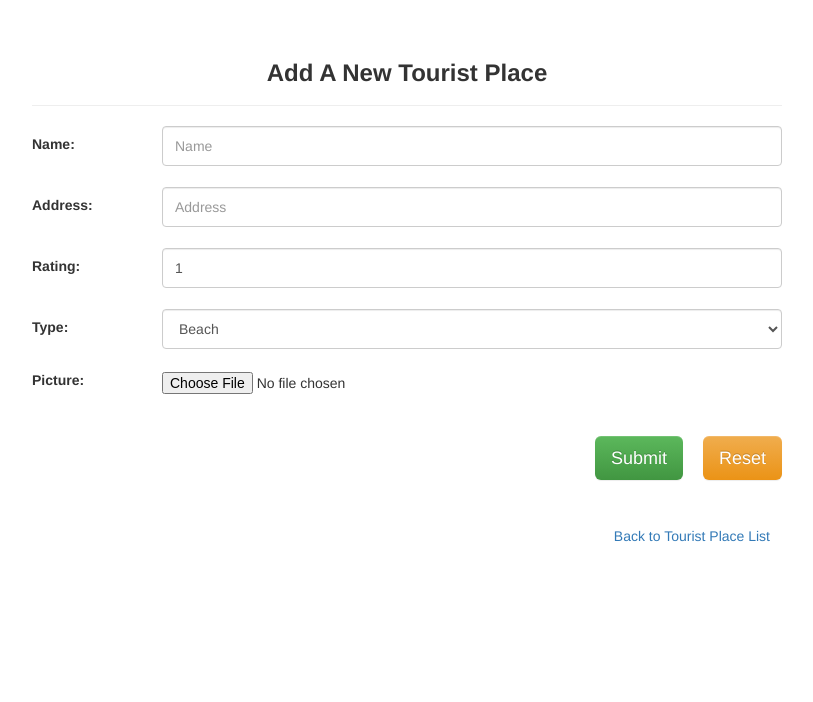
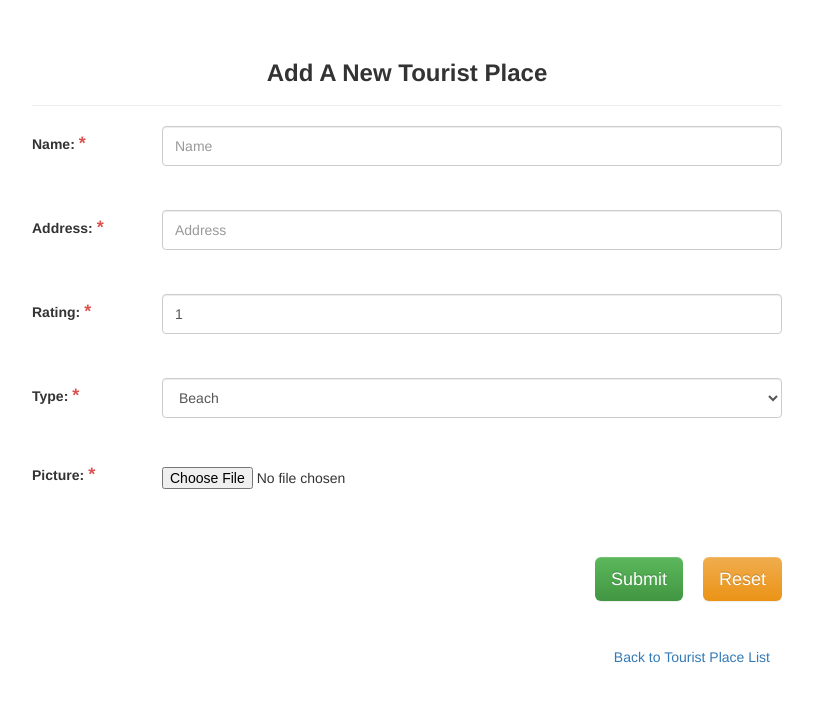
Before and after one commit to showrin-enosisbd/tourist-places, a React app: page /new in a window 1280 px wide. Shown: the top 702 px of the page, without its empty margins (233-1046 px from the left). Built offline with nearby package versions, Linux system fonts and the light colour scheme.

Commit message:
:sparkles: Implement form validation

```diff
--- a/package.json
+++ b/package.json
@@ -48,7 +48,8 @@
     "webpack": "3.5.1",
     "webpack-dev-server": "2.8.2",
     "webpack-manifest-plugin": "1.2.1",
-    "whatwg-fetch": "2.0.3"
+    "whatwg-fetch": "2.0.3",
+    "yup": "^0.32.11"
   },
   "devDependencies": {
     "@svgr/webpack": "^2.0.0",
--- a/src/App.scss
+++ b/src/App.scss
@@ -14,10 +14,6 @@ button,
 		border: 0;
 		outline: 0 !important;
 	}
-}
-
-.form-group {
-	margin-bottom: 20px;
 }
 
 .form-control {
--- a/src/components/FieldGroup/FieldGroup.jsx
+++ b/src/components/FieldGroup/FieldGroup.jsx
@@ -1,39 +1,48 @@
-import React from "react";
+import React, { useState, useEffect } from "react";
+import classNames from "classnames";
 import {
 	Row,
 	Col,
 	FormGroup,
 	ControlLabel,
 	FormControl,
-	HelpBlock,
 } from "react-bootstrap";
 
-const FieldGroup = ({ className, id, label, help, ...props }) => {
+const FieldGroup = ({ className, id, label, error, ...props }) => {
+	const [delayedErrorMsg, setDelayedErrorMsg] = useState("");
+
+	useEffect(() => {
+		if (error) {
+			setDelayedErrorMsg(error);
+		} else {
+			setTimeout(() => {
+				setDelayedErrorMsg(error);
+			}, 150);
+		}
+	}, [error]);
+
 	return (
-		<FormGroup
-			className={className}
-			controlId={id}
-		>
+		<FormGroup className={classNames("field-group", className)} controlId={id}>
 			<Row>
-				<Col
-					componentClass={ControlLabel}
-					xs={12}
-					sm={2}
-				>
+				<Col componentClass={ControlLabel} xs={12} sm={2}>
 					{label}
 				</Col>
-				<Col
-					xs={12}
-					sm={10}
-				>
-					<FormControl {...props} />
+				<Col xs={12} sm={10}>
+					<FormControl
+						className={classNames({
+							"field-group__input--error": !!error,
+						})}
+						{...props}
+					/>
 				</Col>
-				<Col
-					xs={12}
-					sm={10}
-					smOffset={2}
-				>
-					{help && <HelpBlock>{help}</HelpBlock>}
+				<Col xs={12} sm={10} smOffset={2}>
+					<div
+						className={classNames("field-group__error", {
+							"field-group__error--visible": !!error,
+						})}
+					>
+						{delayedErrorMsg}
+					</div>
 				</Col>
 			</Row>
 		</FormGroup>
--- /dev/null
+++ b/src/components/FieldGroup/FieldGroup.scss
@@ -0,0 +1,27 @@
+.field-group {
+	margin-bottom: 40px;
+
+	&__input {
+		&--error:not([type="file"]) {
+			border-color: #d9534f;
+			outline: 0;
+			box-shadow: inset 0 1px 1px #00000014, 0 0 8px #d9534f99;
+		}
+	}
+
+	&__error {
+		width: 100%;
+		margin: 4px 0 0;
+		font-size: 14px;
+		color: #d9534f;
+		height: 0;
+		transform: translateY(-6px);
+		opacity: 0;
+		transition: transform 0.1s ease-in, opacity 0.1s ease-in;
+
+		&--visible {
+			transform: translateY(0);
+			opacity: 1;
+		}
+	}
+}
--- a/src/components/FieldGroup/index.js
+++ b/src/components/FieldGroup/index.js
@@ -1,3 +1,4 @@
 import FieldGroup from "./FieldGroup";
+import "./FieldGroup.scss";
 
 export default FieldGroup;
--- a/src/components/PlaceForm/PlaceForm.jsx
+++ b/src/components/PlaceForm/PlaceForm.jsx
@@ -3,9 +3,11 @@ import { withRouter } from "react-router-dom";
 import { Row, Col, Button } from "react-bootstrap";
 
 import FieldGroup from "../FieldGroup";
-import { PLACE_TYPES } from "../../utils/constants";
+import { DEFAULT_FORM_FIELD_ERRORS, PLACE_TYPES } from "../../utils/constants";
 import convertImageFiletoBase64String from "../../utils/convertImageFiletoBase64String";
+import convertFirstLetterToUpperCase from "../../utils/convertFirstLetterToUpperCase";
 import uuid from "../../utils/uuid";
+import placeSchema from "../../validations/placeSchema";
 
 const PlaceForm = ({
 	history: browserHistory,
@@ -19,6 +21,7 @@ const PlaceForm = ({
 	const [rating, setRating] = useState(defaultFormFields.rating);
 	const [type, setType] = useState(defaultFormFields.type);
 	const [picture, setPicture] = useState(defaultFormFields.picture);
+	const [errors, setErrors] = useState(DEFAULT_FORM_FIELD_ERRORS);
 	const pictureInputRef = useRef();
 	const isEditing = !!placeToEdit;
 
@@ -31,7 +34,7 @@ const PlaceForm = ({
 		);
 	};
 
-	const onFormSubmit = (event) => {
+	const onFormSubmit = async (event) => {
 		event.preventDefault();
 
 		const placeDetails = {
@@ -43,13 +46,29 @@ const PlaceForm = ({
 			picture: picture.base64String,
 		};
 
-		if (isEditing) {
-			updatePlace(placeDetails);
+		const isValid = await placeSchema.isValid(placeDetails);
+
+		if (isValid) {
+			if (isEditing) {
+				updatePlace(placeDetails);
+			} else {
+				addPlace(placeDetails);
+			}
+
+			browserHistory.push("/");
 		} else {
-			addPlace(placeDetails);
+			placeSchema.validate(placeDetails, { abortEarly: false }).catch((err) => {
+				const fieldErrors = err.inner.reduce(
+					(acc, error) => ({
+						...acc,
+						[error.path]: convertFirstLetterToUpperCase(error.message),
+					}),
+					{ [err.inner[0].path]: err.inner[0].message }
+				);
+
+				setErrors(fieldErrors);
+			});
 		}
-
-		browserHistory.push("/");
 	};
 
 	const onFormReset = (event) => {
@@ -60,6 +79,8 @@ const PlaceForm = ({
 		setRating(defaultFormFields.rating);
 		setType(defaultFormFields.type);
 		setPicture(defaultFormFields.picture);
+
+		setErrors(DEFAULT_FORM_FIELD_ERRORS);
 	};
 
 	useEffect(() => {
@@ -82,29 +103,32 @@ const PlaceForm = ({
 			className="add-place-form"
 			onSubmit={onFormSubmit}
 			onReset={onFormReset}
+			noValidate
 		>
 			<FieldGroup
-				className="add-place-form__input"
+				className="add-place-form__input add-place-form__input--required"
 				id="name"
 				type="text"
 				label="Name:"
 				placeholder="Name"
 				value={name}
 				onChange={(event) => setName(event.target.value)}
+				error={errors.name}
 				required
 			/>
 			<FieldGroup
-				className="add-place-form__input"
+				className="add-place-form__input add-place-form__input--required"
 				id="address"
 				type="text"
 				label="Address:"
 				placeholder="Address"
 				value={address}
 				onChange={(event) => setAddress(event.target.value)}
+				error={errors.address}
 				required
 			/>
 			<FieldGroup
-				className="add-place-form__input"
+				className="add-place-form__input add-place-form__input--required"
 				id="rating"
 				type="number"
 				label="Rating:"
@@ -113,16 +137,18 @@ const PlaceForm = ({
 				max={5}
 				value={rating}
 				onChange={(event) => setRating(event.target.value)}
+				error={errors.rating}
 				required
 			/>
 			<FieldGroup
-				className="add-place-form__input"
+				className="add-place-form__input add-place-form__input--required"
 				id="type"
 				componentClass="select"
 				label="Type:"
 				placeholder="Type"
 				value={type}
 				onChange={(event) => setType(event.target.value)}
+				error={errors.type}
 				required
 			>
 				{PLACE_TYPES.map((placeType) => (
@@ -132,13 +158,14 @@ const PlaceForm = ({
 				))}
 			</FieldGroup>
 			<FieldGroup
-				className="add-place-form__input"
+				className="add-place-form__input add-place-form__input--required"
 				id="picture"
 				inputRef={pictureInputRef}
 				type="file"
 				label="Picture:"
 				placeholder="Picture"
 				onChange={(event) => onPictureChange(event.target.files[0])}
+				error={errors.picture}
 				required
 			/>
 			<Row>
--- a/src/components/PlaceForm/PlaceForm.scss
+++ b/src/components/PlaceForm/PlaceForm.scss
@@ -3,6 +3,14 @@
 		select,
 		option {
 			text-transform: capitalize;
+		}
+
+		&--required label::after {
+			content: "*";
+			color: #d9534f;
+			font-weight: 700;
+			font-size: 18px;
+			margin-left: 4px;
 		}
 	}
 
--- a/src/containers/PlaceFormContainer.jsx
+++ b/src/containers/PlaceFormContainer.jsx
@@ -17,7 +17,7 @@ const mapStateToProps = (state, ownProps) => {
 			type: placeToEdit.type,
 			picture: {
 				file: null,
-				base64String: placeToEdit.picture,
+				base64String: "",
 			},
 		};
 	}
--- a/src/utils/constants.js
+++ b/src/utils/constants.js
@@ -27,6 +27,14 @@ export const PLACE_TABLE_HEADERS = [
 	PLACE_TABLE_ACTION_HEADER,
 ];
 
+export const DEFAULT_FORM_FIELD_ERRORS = {
+	name: "",
+	address: "",
+	rating: "",
+	type: "",
+	picture: "",
+};
+
 export const SORT_DIRECTION_ASC = "asc";
 export const SORT_DIRECTION_DESC = "desc";
 export const SORT_DIRECTION_NORMAL = "none";
--- /dev/null
+++ b/src/utils/convertFirstLetterToUpperCase.js
@@ -0,0 +1,5 @@
+const convertFirstLetterToUpperCase = (string) => {
+	return string.charAt(0).toUpperCase() + string.slice(1);
+};
+
+export default convertFirstLetterToUpperCase;
--- /dev/null
+++ b/src/validations/placeSchema.js
@@ -0,0 +1,14 @@
+import { object, string, number } from "yup";
+
+const placeSchema = object().shape({
+	name: string().required(),
+	address: string().required(),
+	rating: number()
+		.required()
+		.min(1)
+		.max(5),
+	type: string().required(),
+	picture: string().required(),
+});
+
+export default placeSchema;
```
Also changed, not shown: 1 other file (tests, documents, lock files or other folders).
